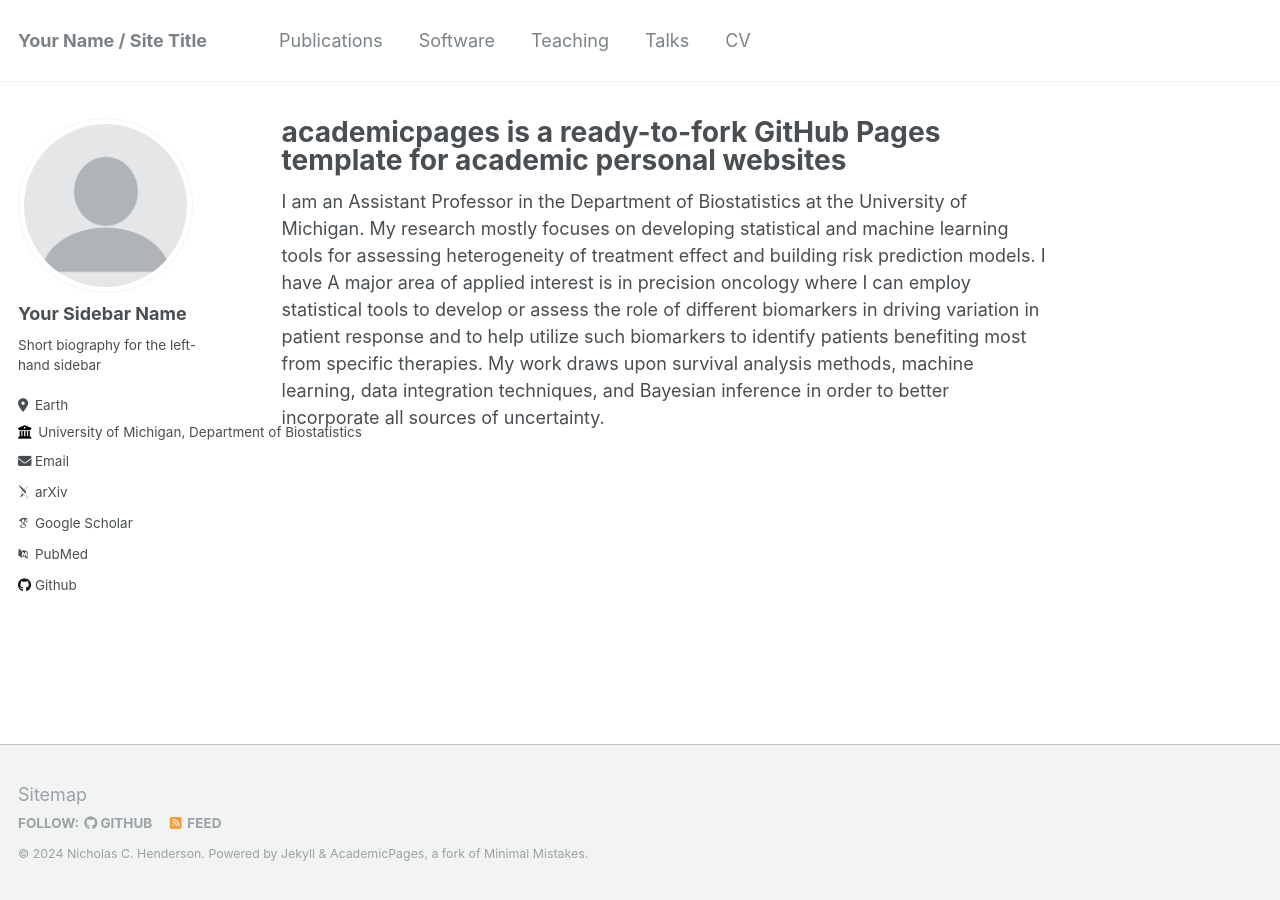
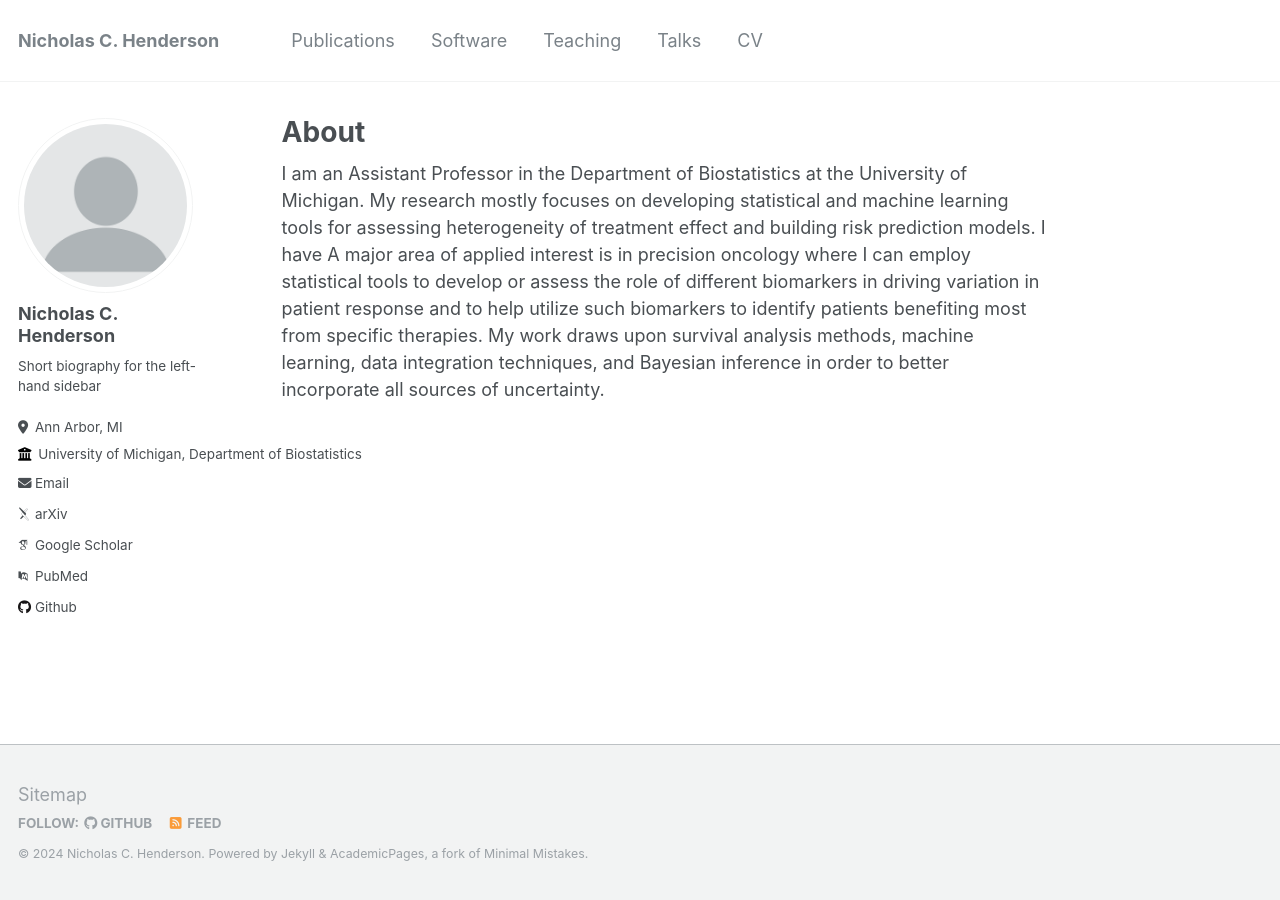
Before and after one commit to nchenderson/nchenderson.github.io, a Jekyll site: the page built from _pages/about.md, in a window 1280 px wide. Built offline with Jekyll 4.4.1, drawn with Linux system fonts in a browser that asks for light colours; some web fonts are replaced.

Commit message:
updated headers

```diff
--- a/_config.yml
+++ b/_config.yml
@@ -8,10 +8,10 @@
 
 # Basic Site Settings
 locale                   : "en-US"
-title                    : "Your Name / Site Title"
+title                    : "Nicholas C. Henderson"
 title_separator          : "-"
 name                     : &name "Nicholas C. Henderson"
-description              : &description "personal description"
+description              : &description "Biostatistician"
 url                      : https://nchenderson.github.io # the base hostname & protocol for your site e.g. "https://mmistakes.github.io"
 baseurl                  : "" # the subpath of your site, e.g. "/blog"
 repository               : "academicpages/academicpages.github.io"
@@ -22,10 +22,10 @@ repository               : "academicpages/academicpages.github.io"
 author:
   # Biographic information
   avatar           : "profile.png"
-  name             : "Your Sidebar Name"
+  name             : "Nicholas C. Henderson"
   pronouns         : # example: "she/her"
   bio              : "Short biography for the left-hand sidebar"
-  location         : "Earth"
+  location         : "Ann Arbor, MI"
   employer         : "University of Michigan, Department of Biostatistics"
   uri              : # URL
   email            : "nchender@umich.edu"
--- a/_pages/about.md
+++ b/_pages/about.md
@@ -1,6 +1,6 @@
 ---
 permalink: /
-title: "academicpages is a ready-to-fork GitHub Pages template for academic personal websites"
+title: "About"
 author_profile: true
 redirect_from:
   - /about/
```
